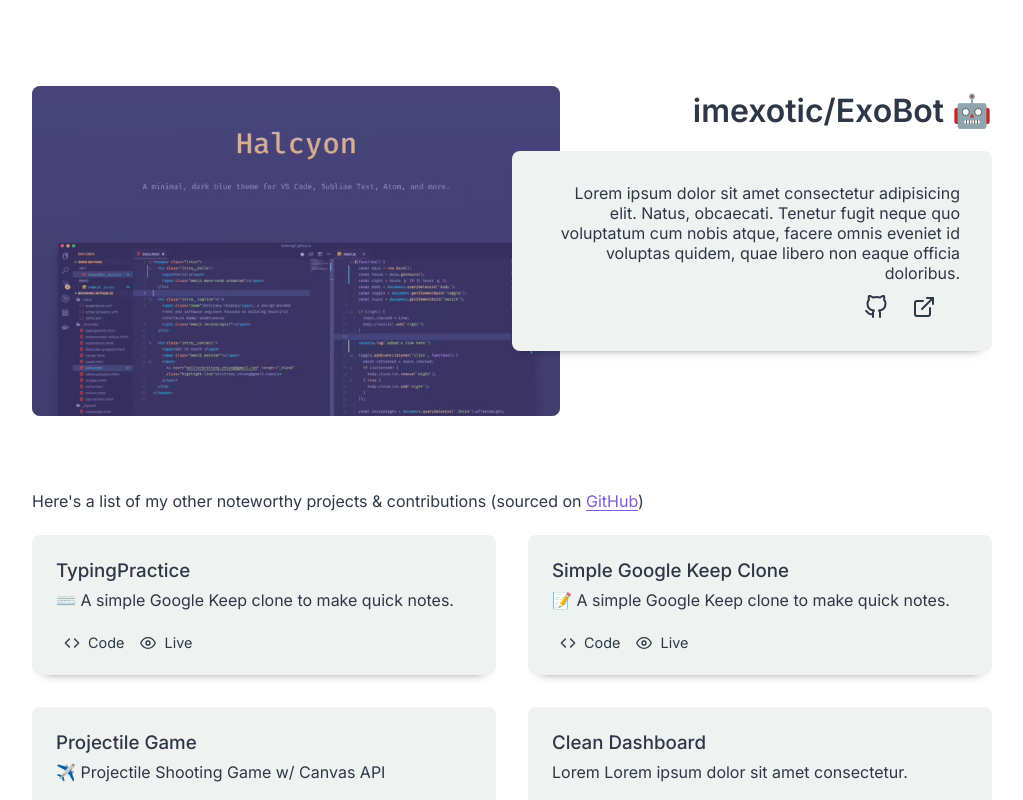
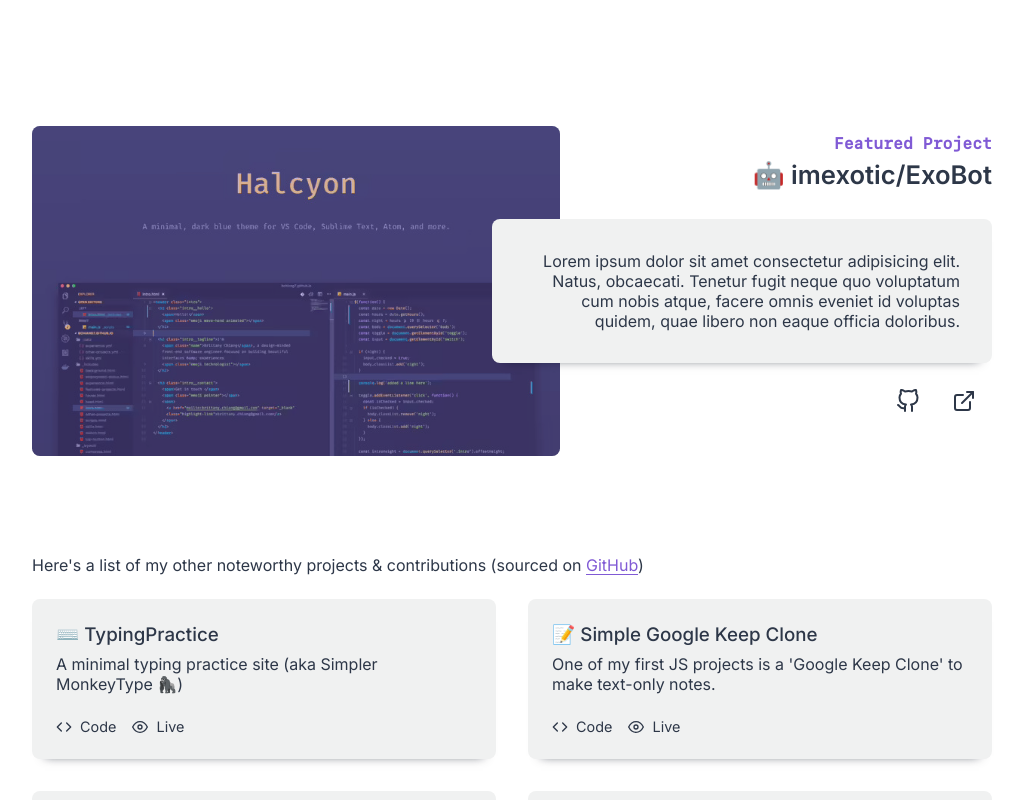
Before and after one commit to imexotic/portfolio-v1, a Next.js app: page / in a window 1280 px wide. Shown: the part 2600-3400 px from the top of the page, without its empty margins (128-1151 px from the left). Built offline with nearby package versions, Linux system fonts and the light colour scheme.

Commit message:
alter featured projects

```diff
--- a/components/navigation/footer.jsx
+++ b/components/navigation/footer.jsx
@@ -26,10 +26,11 @@
                <a className="url-link" href="https://nextjs.org/" target="__blank">
                   Next.js
                </a>
-               &nbsp;&nbsp;—&nbsp;&nbsp;Powered by&nbsp;
+               .&nbsp;Powered by&nbsp;
                <a className="url-link" href="https://vercel.com/dashboard" target="__blank">
                   Vercel
                </a>
+               .
             </p>
          </div>
       </footer>
--- a/components/sections/projects.jsx
+++ b/components/sections/projects.jsx
@@ -19,7 +19,8 @@
                      <Image src={testProject} alt="Featured project #1" />
                   </a>
                   <div className={styles["project-info"]}>
-                     <h2 className={styles["title"]}>Ticket System 🎫</h2>
+                     <h3 className={styles["pretitle"]}>Featured Project</h3>
+                     <h2 className={styles["title"]}>🎫 Ticket System</h2>
                      <p className={styles["description"]}>Lorem ipsum dolor sit amet consectetur adipisicing elit. Natus, obcaecati. Tenetur fugit neque quo voluptatum cum nobis atque, facere omnis eveniet id voluptas quidem, quae libero non eaque officia doloribus.</p>
                      <div className={styles["project-links"]}>
                         <a href="#" className={styles["link"]}>
@@ -40,6 +41,7 @@
                      <Image src={testProject} alt="Featured project #2" />
                   </a>
                   <div className={styles["project-info"]}>
+                     <h3 className={styles["pretitle"]}>Featured Project</h3>
                      <h2 className={styles["title"]}>Google Drive Clone 📂</h2>
                      <p className={styles["description"]}>Lorem ipsum dolor sit amet consectetur adipisicing elit. Natus, obcaecati. Tenetur fugit neque quo voluptatum cum nobis atque, facere omnis eveniet id voluptas quidem, quae libero non eaque officia doloribus.</p>
                      <div className={styles["project-links"]}>
@@ -61,7 +63,8 @@
                      <Image src={testProject} alt="Featured project #3" />
                   </a>
                   <div className={styles["project-info"]}>
-                     <h2 className={styles["title"]}>imexotic/ExoBot 🤖</h2>
+                     <h3 className={styles["pretitle"]}>Featured Project</h3>
+                     <h2 className={styles["title"]}>🤖 imexotic/ExoBot</h2>
                      <p className={styles["description"]}>Lorem ipsum dolor sit amet consectetur adipisicing elit. Natus, obcaecati. Tenetur fugit neque quo voluptatum cum nobis atque, facere omnis eveniet id voluptas quidem, quae libero non eaque officia doloribus.</p>
                      <div className={styles["project-links"]}>
                         <a href="#" className={styles["link"]}>
@@ -89,8 +92,8 @@
 
             <div className={styles["projects"]}>
                <div className={styles["project-card"]}>
-                  <h3 className={styles["project-title"]}>TypingPractice</h3>
-                  <p className={styles["project-description"]}>⌨️ A simple Google Keep clone to make quick notes.</p>
+                  <h3 className={styles["project-title"]}>⌨️ TypingPractice</h3>
+                  <p className={styles["project-description"]}>A minimal typing practice site (aka Simpler MonkeyType 🦍)</p>
                   <div className={styles["project-links"]}>
                      <a href="#" className={styles["link"]}>
                         <IconContext.Provider value={{ className: styles["icon"] }}>
@@ -113,8 +116,8 @@
                </div>
 
                <div className={styles["project-card"]}>
-                  <h3 className={styles["project-title"]}>Simple Google Keep Clone</h3>
-                  <p className={styles["project-description"]}>📝 A simple Google Keep clone to make quick notes.</p>
+                  <h3 className={styles["project-title"]}>📝 Simple Google Keep Clone</h3>
+                  <p className={styles["project-description"]}>One of my first JS projects is a 'Google Keep Clone' to make text-only notes.</p>
                   <div className={styles["project-links"]}>
                      <a href="#" className={styles["link"]}>
                         <IconContext.Provider value={{ className: styles["icon"] }}>
@@ -137,8 +140,8 @@
                </div>
 
                <div className={styles["project-card"]}>
-                  <h3 className={styles["project-title"]}>Projectile Game</h3>
-                  <p className={styles["project-description"]}>✈️ Projectile Shooting Game w/ Canvas API</p>
+                  <h3 className={styles["project-title"]}>✈️ Projectile Game</h3>
+                  <p className={styles["project-description"]}>Projectile Shooting Game w/ Canvas API</p>
                   <div className={styles["project-links"]}>
                      <a href="#" className={styles["link"]}>
                         <IconContext.Provider value={{ className: styles["icon"] }}>
@@ -162,7 +165,7 @@
 
                <div className={styles["project-card"]}>
                   <h3 className={styles["project-title"]}>Clean Dashboard</h3>
-                  <p className={styles["project-description"]}>Lorem Lorem ipsum dolor sit amet consectetur.</p>
+                  <p className={styles["project-description"]}>Project management dashboard created by me as a beginner.</p>
                   <div className={styles["project-links"]}>
                      <a href="#" className={styles["link"]}>
                         <IconContext.Provider value={{ className: styles["icon"] }}>
--- a/styles/footer.module.css
+++ b/styles/footer.module.css
@@ -22,11 +22,11 @@
 
 .developer,
 .footer-text {
-   margin: 0.5rem 0;
+   margin: 0.4rem 0;
 }
 
 .developer {
-   font-size: 1.1rem;
+   font-size: 1rem;
    font-weight: 400;
    color: var(--primary-color);
 }
--- a/styles/projects.module.css
+++ b/styles/projects.module.css
@@ -18,9 +18,9 @@
    display: flex;
    align-items: center;
    position: relative;
-   height: 400px;
+   height: 35vw;
    width: 100%;
-   margin-top: 3rem;
+   margin-bottom: 2rem;
 }
 
 .project:nth-child(even) {
@@ -34,7 +34,7 @@
 .project-image_container {
    position: relative;
    width: 55%;
-   min-width: 350px;
+   min-width: 300px;
    cursor: pointer;
 }
 
@@ -69,8 +69,8 @@
    background-color: var(--card);
    border-radius: 0.5rem;
    padding: 2rem;
-   height: 200px;
    width: 50%;
+   min-width: 500px;
    box-shadow: 0 10px 10px -13px rgba(2, 12, 27, 0.7);
 }
 
@@ -78,13 +78,24 @@
    align-items: flex-start;
 }
 
+.project-info .pretitle {
+   position: absolute;
+   top: -85px;
+   right: 0;
+   font-family: "SF Mono Medium", "Inter";
+   font-size: 1rem;
+   color: var(--secondary-color);
+}
+
+.project:nth-child(even) .pretitle {
+   left: 0;
+}
+
 .project-info .title {
    position: absolute;
    right: 0 !important;
    top: -60px;
-   font-size: 2rem;
-   font-size: clamp(26px, 5vw, 32px);
-
+   font-size: clamp(23px, 2vw, 32px);
    font-weight: 600;
    width: max-content;
    margin-bottom: 1rem;
@@ -114,22 +125,29 @@
 }
 
 .project .project-links {
+   position: absolute;
+   left: 0;
+   bottom: -50px;
    display: flex;
    margin-top: auto;
 }
 
+.project:nth-child(odd) .project-links {
+   right: 0;
+   left: auto;
+}
+
 .project .link {
    font-size: 1.5rem;
-   margin-right: 1.5rem;
+   margin: 0 1rem;
    color: var(--primary-color) !important;
    text-decoration: none !important;
    display: flex;
    align-items: center;
-   /* transition: color 0.2s ease-in-out; */
 }
 
 .project .icon {
-   transition: color 0.2s linear;
+   transition: color 0.1s linear;
 }
 
 .project .link:hover,
@@ -172,7 +190,7 @@
 }
 
 .project-card .link {
-   margin: 0 0.5rem;
+   margin-right: 1rem;
 }
 
 .project-card .link {
@@ -209,7 +227,7 @@
 
 /* Media Queries */
 
-@media screen and (max-width: 700px) {
+@media screen and (max-width: 767px) {
    .featured-projects {
       display: flex;
       flex-direction: column;
@@ -221,7 +239,7 @@
       min-width: 300px;
       height: 300px;
       border-radius: 0.5rem;
-      margin-top: 2rem;
+      margin: 2rem 0 0 0;
       justify-content: center;
       align-items: center;
       overflow: hidden;
@@ -249,6 +267,7 @@
 
    .project .project-info {
       width: 100%;
+      min-width: 0;
       height: 100%;
       flex-direction: column;
       justify-content: space-between;
@@ -269,6 +288,11 @@
       left: 0;
    }
 
+   .project-info .pretitle {
+      position: static;
+      margin-bottom: 0.5rem;
+   }
+
    .project-info .title {
       position: static;
       color: #fff !important;
@@ -281,6 +305,10 @@
       overflow-wrap: break-word;
    }
 
+   .project .project-links {
+      position: static;
+   }
+
    .project .link {
       color: #fff !important;
    }
```
